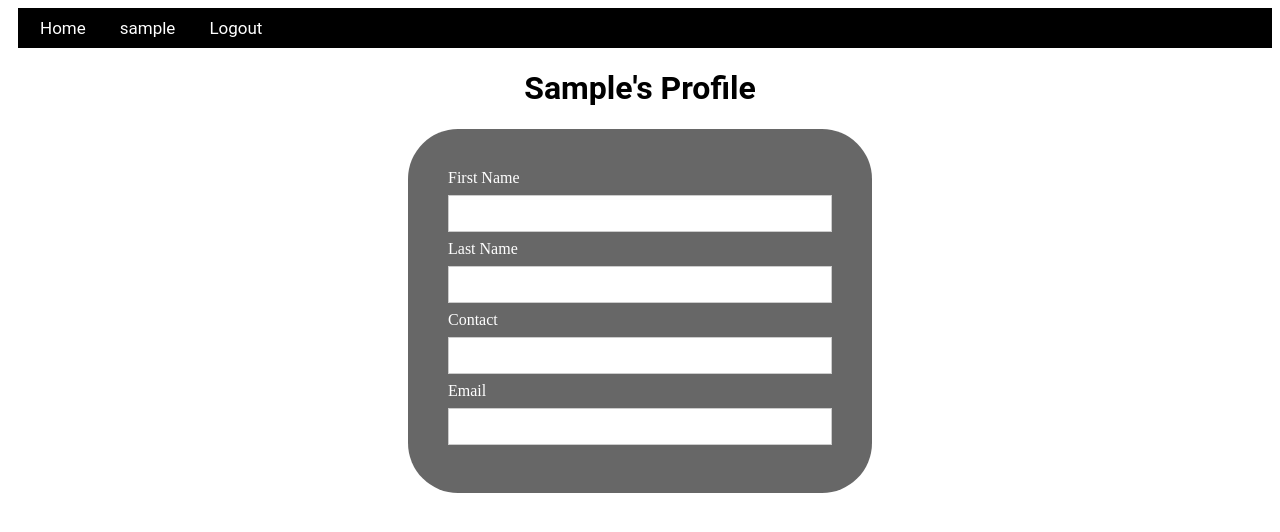
After one commit to rhysinku/Cemetery-github, a PHP site: page /EditProfile.php in a window 1280 px wide. The commit adds this page. Shown: the top 532 px of the page. Run offline with PHP 8.4, Linux system fonts and the light colour scheme; the visitor is signed in with stand-in values (Sample User, id 1); data that the repository does not hold is empty.

Commit message:
Update Start

```diff
--- /dev/null
+++ b/EditProfile.php
@@ -0,0 +1,31 @@
+<?php
+include_once 'header.php';
+include_once 'php/db.Profile.inc.php';
+?>
+
+
+               <title>Edit Profile</title>
+                <div class="header">
+                    <?php
+                    echo "<h1>".$_SESSION["user"]."'s Profile</h1>";
+                    ?>
+                </div>
+
+               <div class="profile">
+                <form action="">
+                    <label>First Name</label>
+                    <input type="text" name="fname" value="<?php echo @$fname;?>"/>
+                    <label>Last Name</label>
+                    <input type="text" name="lname" value="<?php echo @$lname;?>"/>
+                    <label>Contact</label>
+                    <input type="text" name="contact" value="<?php echo @$contact;?>"/>
+                    <label>Email</label>
+                    <input type="text" name="email" value="<?php echo @$email;?>"/>
+                </form>
+                </div>
+
+
+            </body>
+
+    </head>
+</html>
--- a/css/All.css
+++ b/css/All.css
@@ -62,9 +62,13 @@ input[type=text], input[type=password]
   }
 
 h1 , p {
-  text-align: center;
   font-family: Roboto, sans-serif;
   text-transform: capitalize;
+}
+
+div.header
+{
+  text-align: center;
 }
 
 div.search
@@ -72,7 +76,6 @@ div.search
   display: flex;
   align-items: center;
   font-size: 20px;
-  cursor: pointer;
   margin:0 50px;
 
 }
@@ -84,10 +87,15 @@ div.search input[type=text]
 
 div.profile
 {
-border-radius: 10vh;
-background-color: rgba(32, 31, 31, 0.308);
+border-radius: 50px;
+background-color: rgba(32, 31, 31, 0.678);
 padding: 5vh 5vh;
-color: white;
-margin: 0px 50px;
+color: rgb(255, 255, 255);
+margin: 0px 400px;
 width: auto;
 }
+
+a.edit
+{
+  margin: 0 50px;
+}
--- a/header.php
+++ b/header.php
@@ -19,7 +19,7 @@ session_start();
                 <?php
                 if(isset($_SESSION["user"]))
                 {
-                    echo "<a href='index.php'>Home</a>";
+                    echo "<a href='index.php'> Home</a>";
                     echo "<a href='Profile.php'>".$_SESSION["user"]."</a>";
                     echo "<a href='php/dbLogout.inc.php'>Logout</a>";
                 }
@@ -30,5 +30,4 @@ session_start();
                     echo "<a href='Register.php'>Register</a>";
                 }
                 ?>
-
             </nav>
--- a/php/db.Profile.inc.php
+++ b/php/db.Profile.inc.php
@@ -14,6 +14,6 @@ if(mysqli_num_rows($result)>0)
         $fname = $urow['userFname'];
         $lname = $urow['userLname'];
         $contact = $urow['userContact'];
-        $email = $urow['userAddress'];
+        $email = $urow['userMail'];
     }
 }
--- a/php/dbRegister.inc.php
+++ b/php/dbRegister.inc.php
@@ -12,7 +12,7 @@ if(isset($_POST["submit"]))
     $password = $_POST["password"];
     $rpassword = $_POST["rpassword"];
 
-    $sql = "INSERT INTO user (userName, userFname, userLname,userContact,userAddress,userPwd)
+    $sql = "INSERT INTO user (userName, userFname, userLname,userContact,userMail,userPwd)
              VALUES ('$username','$fname','$lname','$num','$email','$password')";
     $conn->query($sql);
     header("Location: ../index.php?error=Success");
```
Also changed, not shown: Profile.php (+4 -4 lines), index.php (+7 -8 lines), junk/connection.php (added, +43 -0 lines), junk/index.php (added, +17 -0 lines).
